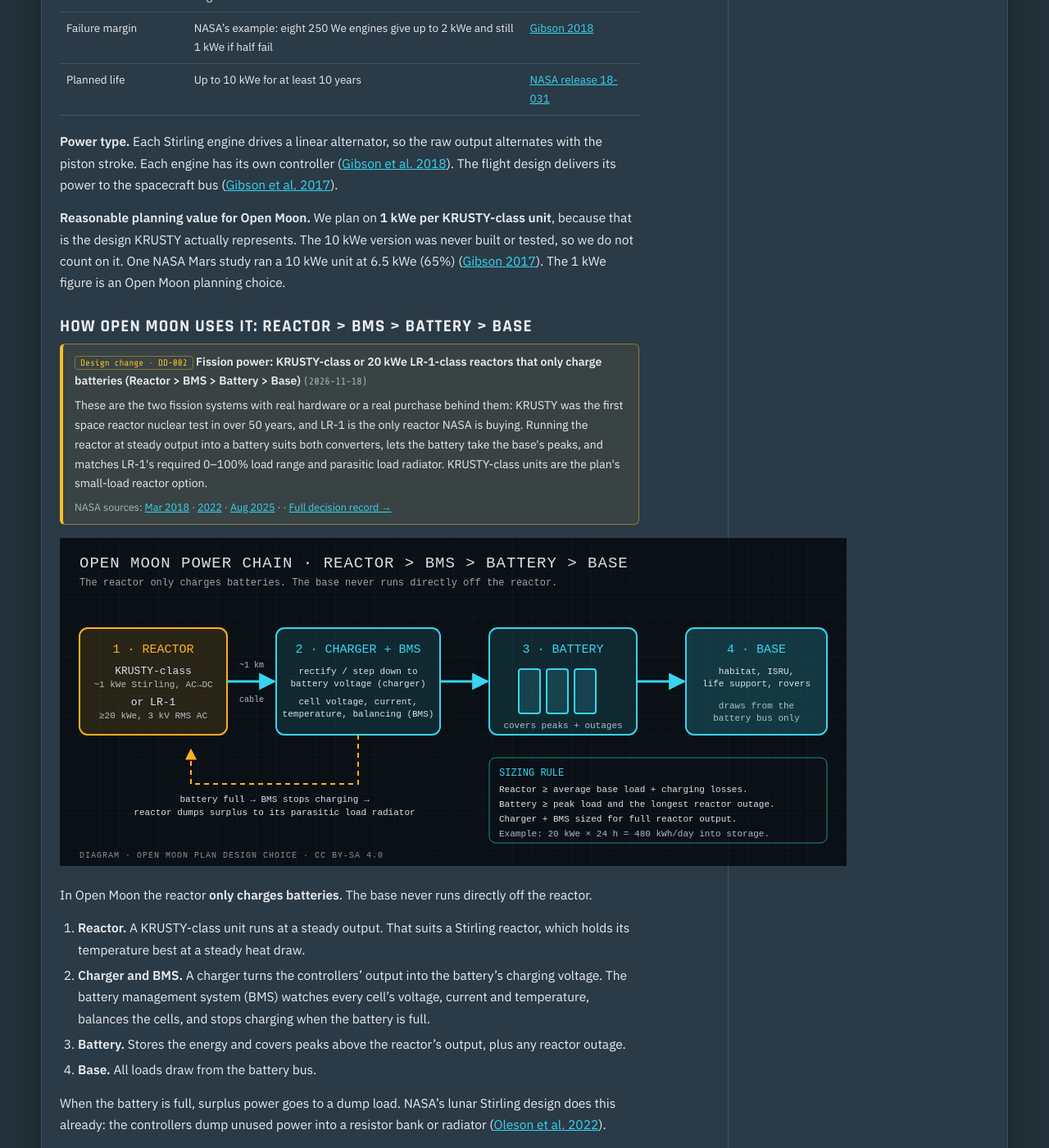
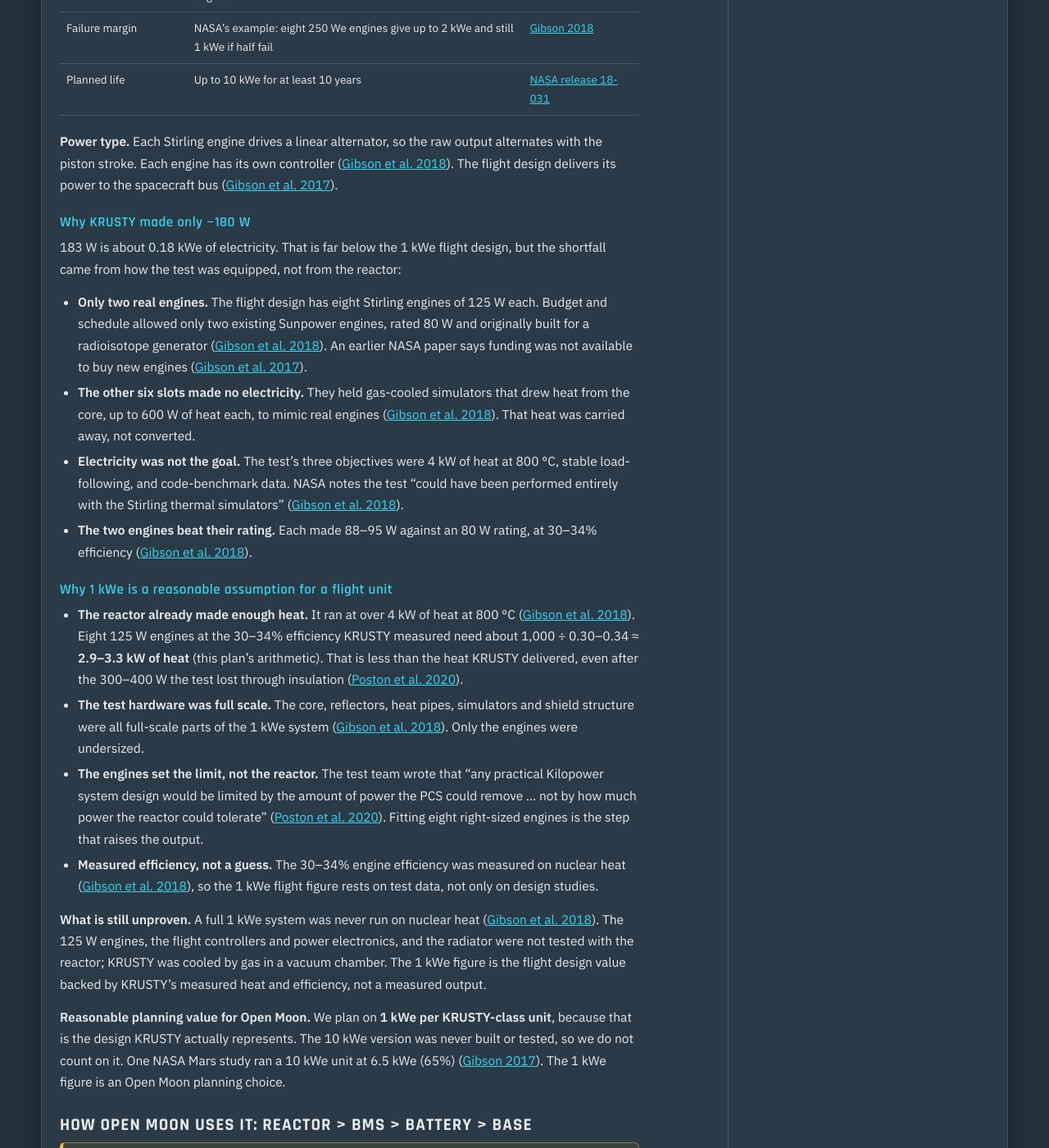
Before and after one commit to TomSomerville/openmoon, a Jekyll site: the page built from _tech/kilopower-krusty-fission-test.md, in a window 1280 px wide and 1400 px high, scrolled down 4700 px. Shown: the whole window at 82% size. Built offline with Jekyll 4.4.1, drawn with Linux system fonts in a browser that asks for light colours.

Commit message:
KRUSTY card: explain the 183 W test output and the 1 kWe flight value
Adds why KRUSTY made only ~180 W (two undersized engines, six
heat-only simulators, electricity not a test objective) and why 1 kWe
is a reasonable flight assumption (reactor heat, full-scale hardware,
measured engine efficiency), with what remains unproven.

Co-Authored-By: Claude Opus 5.5 <noreply@anthropic.com>
Claude-Session: https://claude.ai/code/session_01EMgvSvXppqivF7aRUuYfe4

```diff
--- a/_tech/kilopower-krusty-fission-test.md
+++ b/_tech/kilopower-krusty-fission-test.md
@@ -86,6 +86,24 @@ KRUSTY was tested step by step, with electric heat first and nuclear heat last.
 
 **Power type.** Each Stirling engine drives a linear alternator, so the raw output alternates with the piston stroke. Each engine has its own controller ([Gibson et al. 2018](https://ntrs.nasa.gov/citations/20180005435)). The flight design delivers its power to the spacecraft bus ([Gibson et al. 2017](https://ntrs.nasa.gov/citations/20170002010)).
 
+### Why KRUSTY made only ~180 W
+
+183 W is about 0.18 kWe of electricity. That is far below the 1 kWe flight design, but the shortfall came from how the test was equipped, not from the reactor:
+
+- **Only two real engines.** The flight design has eight Stirling engines of 125 W each. Budget and schedule allowed only two existing Sunpower engines, rated 80 W and originally built for a radioisotope generator ([Gibson et al. 2018](https://ntrs.nasa.gov/citations/20180005435)). An earlier NASA paper says funding was not available to buy new engines ([Gibson et al. 2017](https://ntrs.nasa.gov/citations/20170002010)).
+- **The other six slots made no electricity.** They held gas-cooled simulators that drew heat from the core, up to 600 W of heat each, to mimic real engines ([Gibson et al. 2018](https://ntrs.nasa.gov/citations/20180005435)). That heat was carried away, not converted.
+- **Electricity was not the goal.** The test's three objectives were 4 kW of heat at 800 °C, stable load-following, and code-benchmark data. NASA notes the test "could have been performed entirely with the Stirling thermal simulators" ([Gibson et al. 2018](https://ntrs.nasa.gov/citations/20180005435)).
+- **The two engines beat their rating.** Each made 88–95 W against an 80 W rating, at 30–34% efficiency ([Gibson et al. 2018](https://ntrs.nasa.gov/citations/20180005435)).
+
+### Why 1 kWe is a reasonable assumption for a flight unit
+
+- **The reactor already made enough heat.** It ran at over 4 kW of heat at 800 °C ([Gibson et al. 2018](https://ntrs.nasa.gov/citations/20180005435)). Eight 125 W engines at the 30–34% efficiency KRUSTY measured need about 1,000 ÷ 0.30–0.34 ≈ **2.9–3.3 kW of heat** (this plan's arithmetic). That is less than the heat KRUSTY delivered, even after the 300–400 W the test lost through insulation ([Poston et al. 2020](https://ntrs.nasa.gov/citations/20205009351)).
+- **The test hardware was full scale.** The core, reflectors, heat pipes, simulators and shield structure were all full-scale parts of the 1 kWe system ([Gibson et al. 2018](https://ntrs.nasa.gov/citations/20180005435)). Only the engines were undersized.
+- **The engines set the limit, not the reactor.** The test team wrote that "any practical Kilopower system design would be limited by the amount of power the PCS could remove ... not by how much power the reactor could tolerate" ([Poston et al. 2020](https://ntrs.nasa.gov/citations/20205009351)). Fitting eight right-sized engines is the step that raises the output.
+- **Measured efficiency, not a guess.** The 30–34% engine efficiency was measured on nuclear heat ([Gibson et al. 2018](https://ntrs.nasa.gov/citations/20180005435)), so the 1 kWe flight figure rests on test data, not only on design studies.
+
+**What is still unproven.** A full 1 kWe system was never run on nuclear heat ([Gibson et al. 2018](https://ntrs.nasa.gov/citations/20180005435)). The 125 W engines, the flight controllers and power electronics, and the radiator were not tested with the reactor; KRUSTY was cooled by gas in a vacuum chamber. The 1 kWe figure is the flight design value backed by KRUSTY's measured heat and efficiency, not a measured output.
+
 **Reasonable planning value for Open Moon.** We plan on **1 kWe per KRUSTY-class unit**, because that is the design KRUSTY actually represents. The 10 kWe version was never built or tested, so we do not count on it. One NASA Mars study ran a 10 kWe unit at 6.5 kWe (65%) ([Gibson 2017](https://ntrs.nasa.gov/citations/20170002010)). The 1 kWe figure is an Open Moon planning choice.
 
 ## How Open Moon uses it: Reactor > BMS > Battery > Base
```
